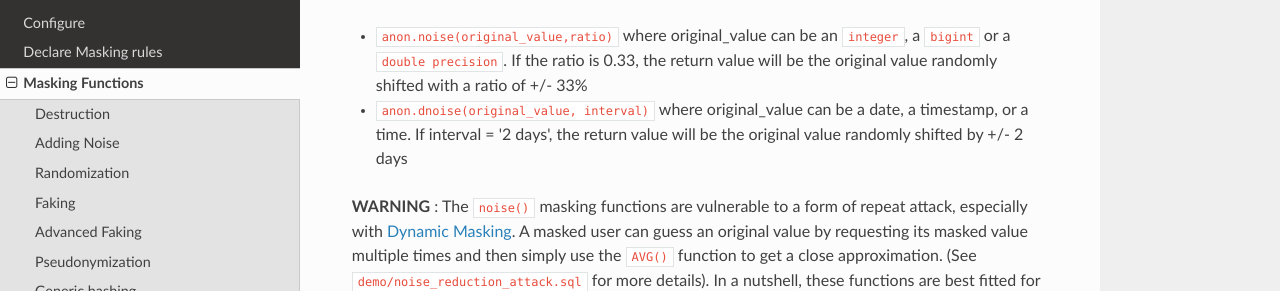
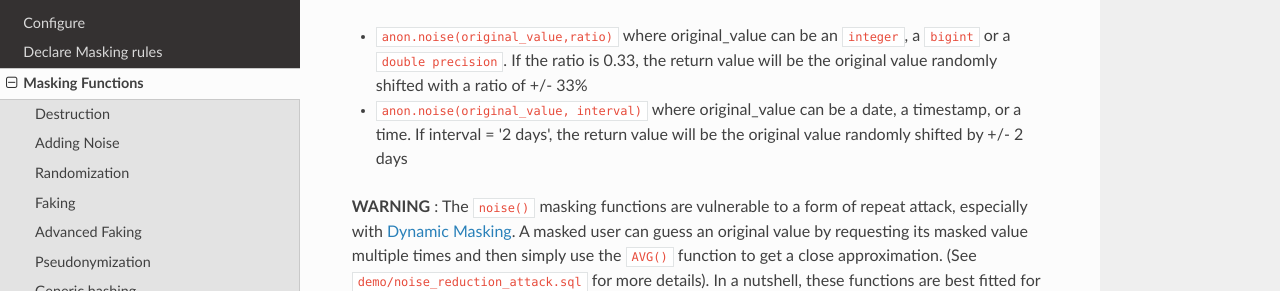
Before and after one commit to neondatabase/postgresql_anonymizer, an MkDocs documentation site: the page built from docs/masking_functions.md, in a window 1280 px wide and 900 px high, scrolled down 896 px. Shown: the part 156-447 px from the top of the window. Built offline with MkDocs 1.6.1, drawn with Linux system fonts in a browser that asks for light colours; nearby versions of some CDN libraries.

Commit message:
Update to the Adding Noise section on masking_functions.md. For the current version, the function anon.dnoise(original_value, interval) was renamed to anon.noise(original_value, interval).

```diff
--- a/docs/masking_functions.md
+++ b/docs/masking_functions.md
@@ -63,7 +63,7 @@ dataset will remain meaningful.
   a `bigint` or a `double precision`. If the ratio is 0.33, the return value
   will be the original value randomly shifted with a ratio of +/- 33%
 
-* `anon.dnoise(original_value, interval)` where original_value can be a date, a
+* `anon.noise(original_value, interval)` where original_value can be a date, a
   timestamp, or a time. If interval = '2 days', the return value will be the
   original value randomly shifted by +/- 2 days
 
```
